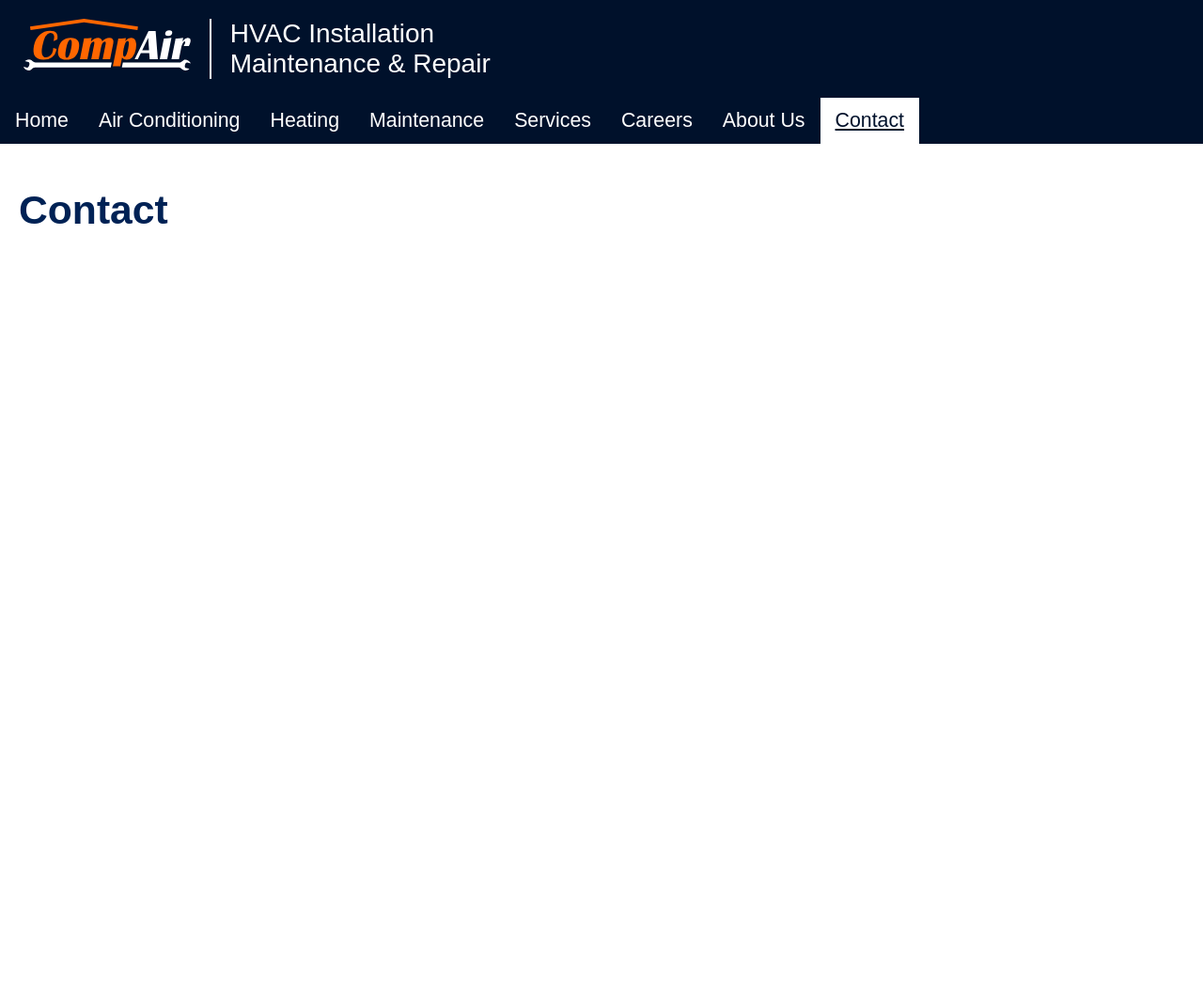
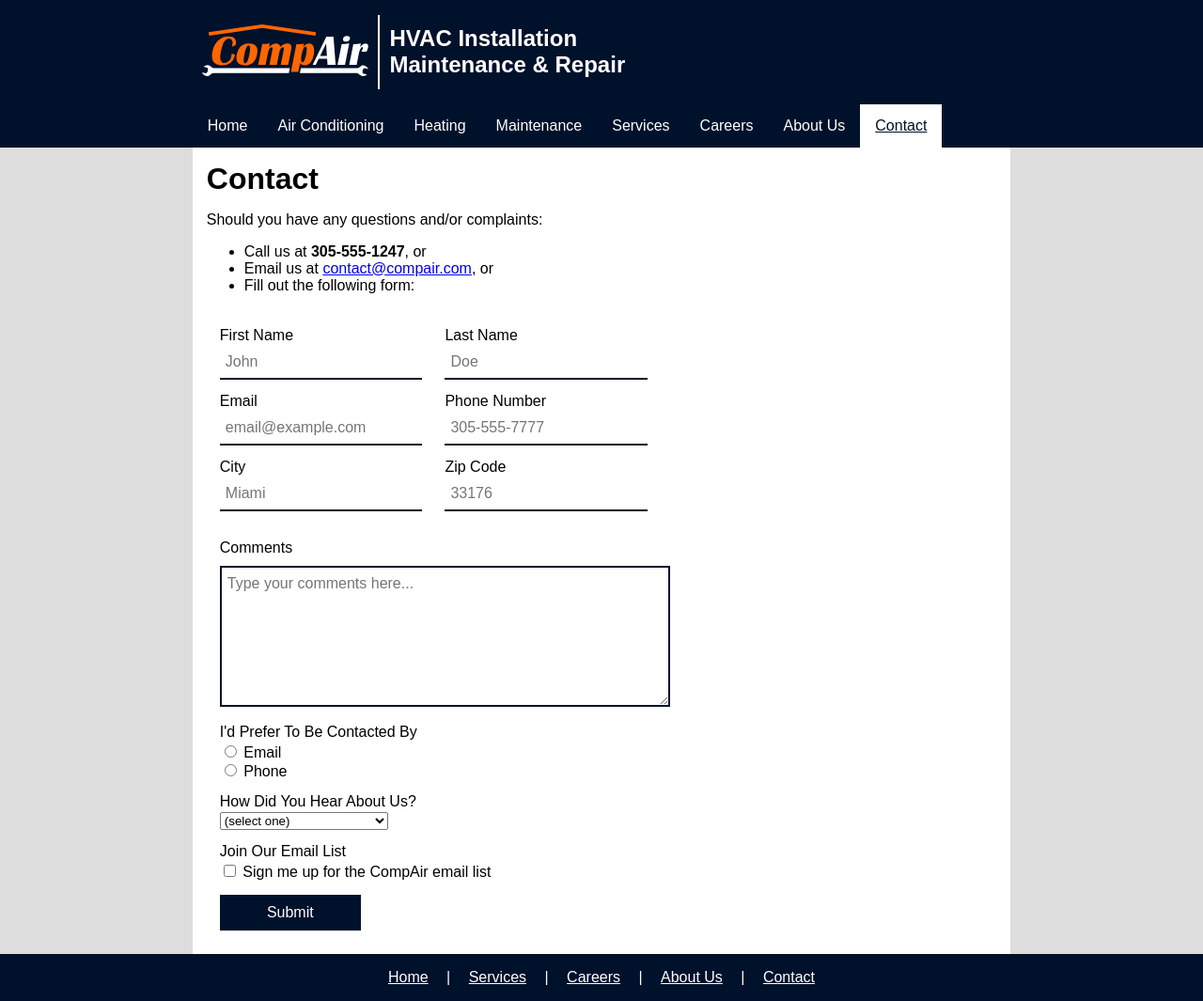
Before and after one commit to reinielfc/mdc-compair-php, a PHP site: page /contact.html in a window 1280 px wide. Shown: the whole page at 94% size. Before the commit the page ends 238 px from the top, so only its background shows below. Run offline with PHP 8.4, Linux system fonts and the light colour scheme.

Commit message:
added form

```diff
--- a/contact.html
+++ b/contact.html
@@ -4,13 +4,15 @@
   <head>
     <link rel="icon" href="images/favicon.svg">
     <link rel="stylesheet" href="styles.css">
-    <title>Contact | CompAir</title>
+    <title>Template | CompAir</title>
   </head>
 
   <body>
     <header>
-      <a href="index.html"><img src="images/logo.svg" alt="CompAir Logo"></a>
-      <h2> HVAC Installation <br> Maintenance & Repair</h2>
+      <div id="title">
+        <a href="index.html"><img src="images/logo.svg" alt="CompAir Logo"></a>
+        <h2> HVAC Installation <br> Maintenance & Repair</h2>
+      </div>
     </header>
 
     <nav>
@@ -26,11 +28,119 @@
       </ul>
     </nav>
 
-    <main>
-      <h1>Contact</h1>
-    </main>
+    <div class="main-content">
+      <main>
+
+        <div class="heading">
+          <h1>Contact</h1>
+        </div>
+
+        <form id="contact-form">
+
+          <p>Should you have any questions and/or complaints:</p>
+
+          <ul style="line-height: normal;">
+            <li>Call us at <b>305-555-1247</b>, or</li>
+            <li>Email us at <a href="mailto: contact@compair.com">contact@compair.com</a>, or</li>
+            <li>Fill out the following form:</li>
+          </ul>
+
+          <fieldset class="two-col">
+            <div class="text-field-box">
+              <label for="fname">First Name</label>
+              <input type="text" name="fname" id="fname" placeholder="John" required>
+            </div>
+
+            <div class="text-field-box">
+              <label for="lname">Last Name</label>
+              <input type="text" name="lname" id="lname" placeholder="Doe" required>
+            </div>
+
+            <div class="text-field-box">
+              <label for="email">Email</label>
+              <input type="email" name="email" id="email" placeholder="email@example.com" required>
+            </div>
+
+            <div class="text-field-box">
+              <label for="phone">Phone Number</label>
+              <input type="text" name="phone" id="phone" placeholder="305-555-7777"
+                patern="[0-9]{3}-[0-9]{3}-[0-9]{4}" required>
+            </div>
+
+            <div class="text-field-box">
+              <label for="city">City</label>
+              <input type="text" name="city" id="city" placeholder="Miami" required>
+            </div>
+
+            <div class="text-field-box">
+              <label for="zip">Zip Code</label>
+              <input type="text" name="zip" id="zip" placeholder="33176">
+            </div>
+          </fieldset>
+
+          <fieldset class="one-col">
+            <div class="textarea-box">
+              <label for="comments">Comments</label>
+              <textarea name="comments" id="comments" cols="30" rows="10"
+                placeholder="Type your comments here..."></textarea>
+            </div>
+
+            <div class="box">
+              <label for="contact-pref">I'd Prefer To Be Contacted By</label>
+              <ul>
+                <li>
+                  <input type="radio" name="contact-pref" id="email-pref" value="email">
+                  <label for="email-pref">Email</label>
+                </li>
+                <li>
+                  <input type="radio" name="contact-pref" id="phone-pref" value="phone">
+                  <label for="phone-pref">Phone</label>
+                </li>
+              </ul>
+            </div>
+
+            <div class="box">
+              <label for="contact-source">How Did You Hear About Us?</label>
+              <select name="contact-source" id="contact-source">
+                <option value="">(select one)</option>
+                <option value="previous customer">Previous Customer</option>
+                <option value="google">Google</option>
+                <option value="facebook">Facebook</option>
+                <option value="twitter">Twitter</option>
+                <option value="other">Other Website</option>
+                <option value="newspaper ad">Newspaper Advertisement</option>
+                <option value="tv ad">TV Advertisement</option>
+                <option value="radio ad">Radio Advertisement</option>
+                <option value="service truck sign">Sign on Service Truck</option>
+              </select>
+            </div>
+
+            <div class="box">
+              <label for="email-list">Join Our Email List</label>
+              <input type="checkbox" name="email-list" id="email-list">
+              <label for="email-list">Sign me up for the CompAir email list</label>
+            </div>
+          </fieldset>
+
+          <fieldset class="submit">
+            <input type="submit" value="Submit">
+          </fieldset>
+
+        </form>
+      </main>
+
+      <aside>
+      </aside>
+    </div>
 
     <footer>
+      <p>
+        <a href="index.html">Home</a> |
+        <a href="services.html">Services</a> |
+        <a href="careers.html">Careers</a> |
+        <a href="about-us.html">About Us</a> |
+        <a href="contact.html">Contact</a>
+      </p>
     </footer>
   </body>
 </html>
--- a/styles.css
+++ b/styles.css
@@ -1,158 +1,228 @@
-@charset "utf-8";
+/* GENERAL STYLES */
 
-/*CSS RESET*/
-html, body, div, span, applet, object, iframe,
-a, abbr, acronym, address, big, cite, code,
-del, dfn, em, img, ins, kbd, q, s, samp,
-small, strike, strong, sub, sup, tt, var,
-b, u, i, center,
-dl, dt, dd,
-fieldset, form, label, legend,
-table, caption, tbody, tfoot, thead, tr, th, td,
-article, aside, canvas, details, embed,
-figure, figcaption, footer, header, hgroup,
-menu, nav, output, ruby, section, summary,
-time, mark, audio, video {
-	margin: 0;
-	padding: 0;
-	border: 0;
-	font-size: 100%;
-	font: inherit;
-	vertical-align: baseline;
-}
-/* HTML5 display-role reset for older browsers */
-article, aside, details, figcaption, figure,
-footer, header, hgroup, menu, nav, section {
-	display: block;
-}
-body {
-	line-height: 1;
-}
-blockquote:before, blockquote:after,
-q:before, q:after {
-	content: '';
-	content: none;
-}
-table {
-	border-collapse: collapse;
-	border-spacing: 0;
+* {
+    box-sizing: border-box;
 }
 
-
-
-html, body {
-    position: relative;
-    background-color: white;
-    color: #000000;
-    font-family: Arial, Tahoma, sans-serif;
-    font-size: 16pt;
-    height: 100%;
+body {
+    font-family: Arial, Helvetica, sans-serif;
+    padding: 0;
     margin: 0;
+    background-color: #00112bff;
 }
 
-h1, h2, h3, h4, h5, h6 {
-    color: #002255ff;
-}
+/*
+p {}
 
-#container {
-    width:100%;
-}
+h1, h2, h3, h4, h5, h6 {}
+
+ul {}
+
+blockquote {}
+*/
+
+/* SITEWIDE */
 
 /*Header*/
 
 header {
-    width: auto;
     overflow: hidden;
+    height: fit-content+5px;
+    padding: 16px 16%;
     background-color: #00112bff;
-    border-bottom-style: solid;
-    border-bottom: white;
-    border-bottom-width: 1px;
-    padding: 20px 5px;
+    color: #fff;
 }
 
-header img {
-    float: left;
-    margin: 0px 20px;
+header #title {
+    display: table;
+}
+
+header #title > * {
+    display: table-cell;
+    vertical-align: middle;
+    padding: 10px;
+}
+
+header #title a {
+    border-right: 2px solid #fff;
 }
 
 header h2 {
-    float: left;
-    color: white;
     margin: 0;
-    padding-left: 20px;
-    font-size: 28px;
-    font-weight: normal;
-    text-decoration: none;
-    line-height: normal;
-
-    border-left-style: solid;
-    border-left-color: white;
-    border-left-width: 2px;
 }
 
-/*Navigation bar*/
+/*Navigation*/
 
 nav {
+    overflow: auto;
     background-color: #00112bff;
+}
+
+nav ul {
+    overflow: hidden;
+    margin: 0;
+    padding: 0% 16%;
+    list-style-type: none;
+    background-color: #00112bff;
+}
+
+nav li {
+    float: left;
+}
+
+nav a {
+    display: block;
+    padding: 14px 16px;
+    text-align: center;
+    text-decoration: none;
+    color: #fff;
+}
+
+nav a:hover {
+    text-decoration: underline;
+    background-color: #002255ff;
+}
+
+nav a:active {
+    text-decoration: none;
+}
+
+nav a.current {
+    background-color: #fff;
+    text-decoration: underline;
+    color: #00112bff;
+}
+
+/*Main Content*/
+
+.main-content {
+    width: 100%;
+    content: "";
+    display: table;
+    clear: both;
+    padding: 0% 16%;
+    background-color: #ddd;
+}
+
+.main-content main {
+    float: left;
+    padding: 15px;
+    padding-right: 40%; /*remove after aside is added*/
+    background-color: #fff;
+}
+
+.main-content h1 {
+    margin: 0;
+}
+
+.main-content aside {
+    float: left;
+    background-color: #fff;
+}
+
+/*Footer*/
+
+footer {
     overflow: auto;
+    background-color: #00112bff;
+    color: #fff;
+    text-align: center;
+}
+
+footer a {
+    color: #fff;
+    padding: 0px 15px;
+}
+
+/*contact-form*/
+
+fieldset {
+    border: none;
+}
+
+input:focus::placeholder,
+textarea:focus::placeholder {
+    color: transparent;
+}
+
+.one-col div {
+    float: left;
     width: 100%;
 }
 
-nav ul {
-    list-style-type: none;
-    margin: 0;
-    padding: 0;
-    overflow: hidden;
-    background-color: #00112bff;
+.two-col div {
+    float: left;
+    width: 50%;
 }
 
-nav ul li {
-    float: left;
+.text-field-box * {
+    width: 100%;
 }
 
-nav ul li a {
-    display: block;
-    color: white;
-    text-align: center;
-    padding: 14px 16px;
-    text-decoration: none;
+.textarea-box * {
+    width: 100%;
 }
 
-nav ul li a:hover {
-    text-decoration: underline;
+.box ul {
+    list-style: none;
+    padding: 0;
+    margin: 0;
 }
 
-nav ul li a:active {
-    text-decoration: none;
+#contact-form div label:first-child {
+    display: block;
+    width: 100%;
+    box-sizing: border-box;
+    padding: 14px 0px 2px 0px;
 }
 
-nav ul li a.current {
-    color: #00112bff;
-    background-color: white;
-    text-decoration: underline;
+#contact-form .text-field-box input {
+    width: 90%;
+    border: none;
+    border-bottom: 2px solid;
+    border-bottom-color: #00112bff;
+    padding: 8px 6px;
+    font-size: 12pt;
 }
 
-/*Main content*/
-
-main {
-    width: 60%;
-    background-color: #ffffff;
-    float: left;
-    padding: 20px;
+#contact-form .text-field-box input:focus,
+#contact-form .textarea-box textarea:focus {
+    border-color: #ff6600;
 }
 
-/*footer*/
+#contact-form .textarea-box textarea {
+    box-sizing: border-box;
+    width: 100%;
+    height: 150px;
+    max-height: 450px;
+    min-height: 150px;
+    resize: vertical;
+    margin-top: 8px;
+    padding: 8px 6px;
 
-footer {
-    position: absolute;
-    left: 0px;
-    bottom: 0px;
-    width: 100%;
-    background-color: #00112bff;
-    color: white;
+    border: none;
+    border: 2px solid #00112bff;
+
+    font-family: sans-serif;
+    font-size: 12pt;
 }
 
-footer p a {
-    color: white;
-    padding: 0px 10px;
+#contact-form .box select {
+    box-sizing: border-box;
+
 }
+
+#contact-form .submit input {
+    width: 150px;
+    padding: 10px;
+    background-color: #00112bff;
+    border: none;
+    font-size: 12pt;
+    color: #fff;
+}
+
+#contact-form .submit input:hover {
+    text-decoration: underline;
+    background-color: #002255ff;
+    cursor: pointer;
+}
```
Also changed, not shown: about-us.html (+31 -24 lines), careers.html (+27 -6 lines), index.html (+35 -17 lines), services.html (+27 -6 lines), template.html (+26 -4 lines).
